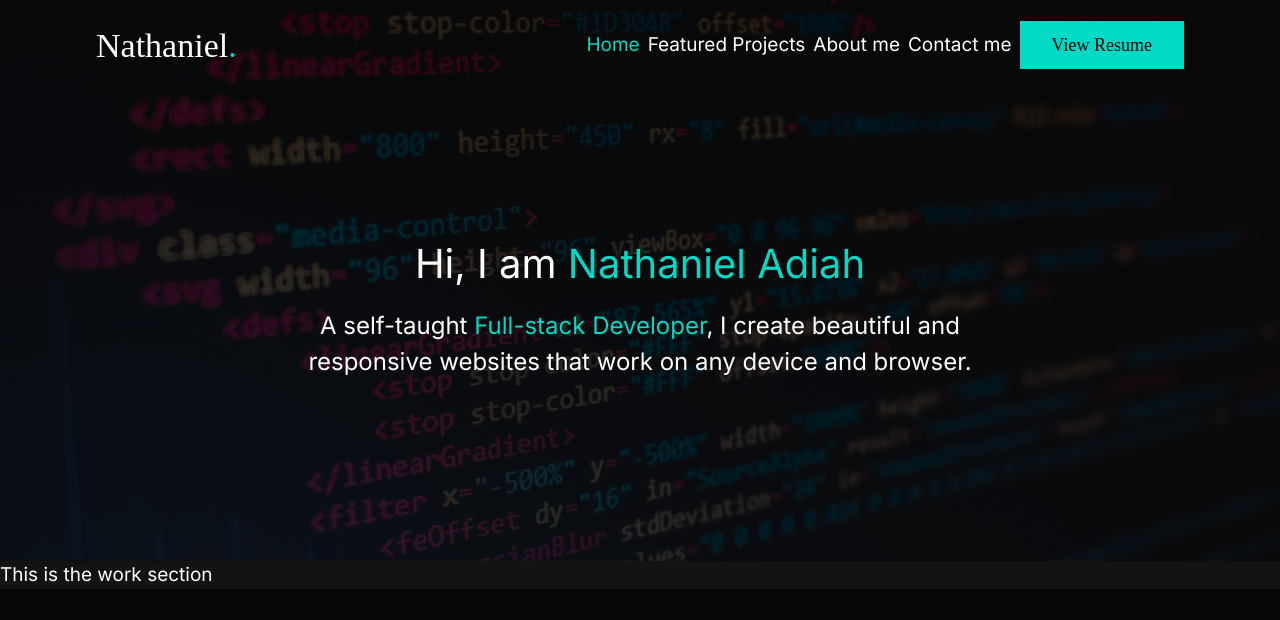
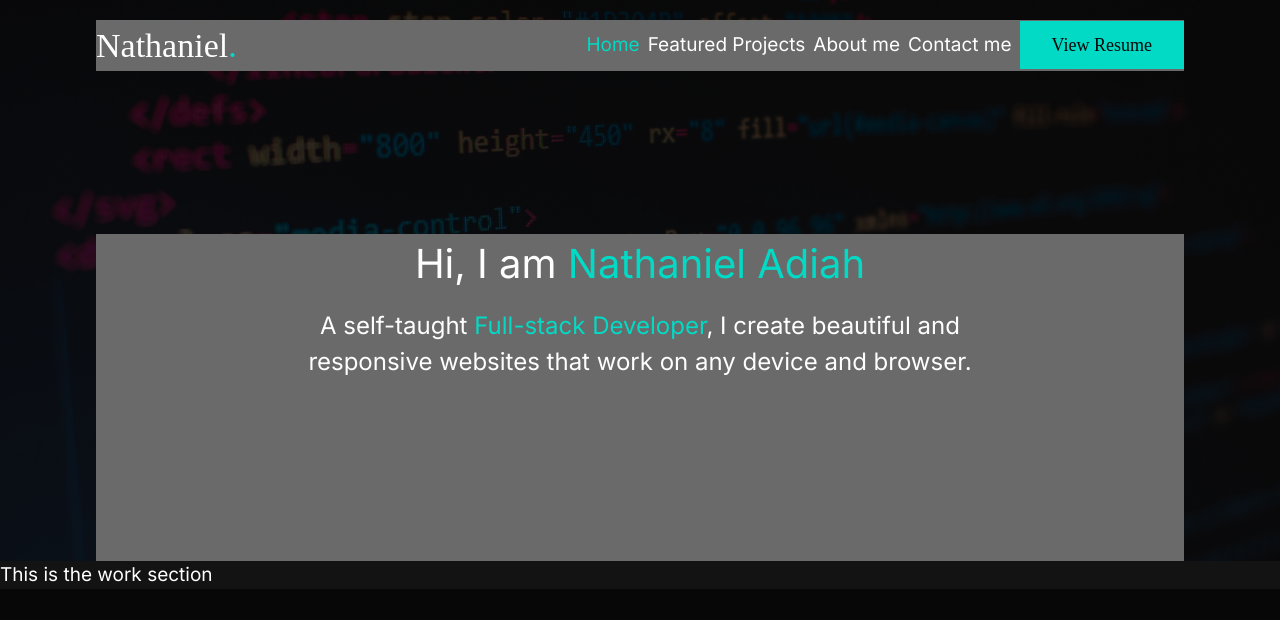
Before and after one commit to nathanieladiah/nathanieladiah.github.io, a React (Vite) app: page / in a window 1280 px wide. Shown: the top 620 px of the page. Built offline with nearby package versions, Linux system fonts and the light colour scheme; some icons are missing; a web font is replaced by a local one.

Commit message:
Start styling the header background

```diff
--- a/src/components/Header/header.scss
+++ b/src/components/Header/header.scss
@@ -21,6 +21,10 @@
     display: flex;
     justify-content: space-between;
     align-items: center;
+
+    // background-color: hsl(230 35% 7% /0.95);
+    // backdrop-filter: blur(2rem);
+    background-color: var(--clr-section-header);
 
     @include abs.breakpoint-down(medium) {
       display: block;
```
